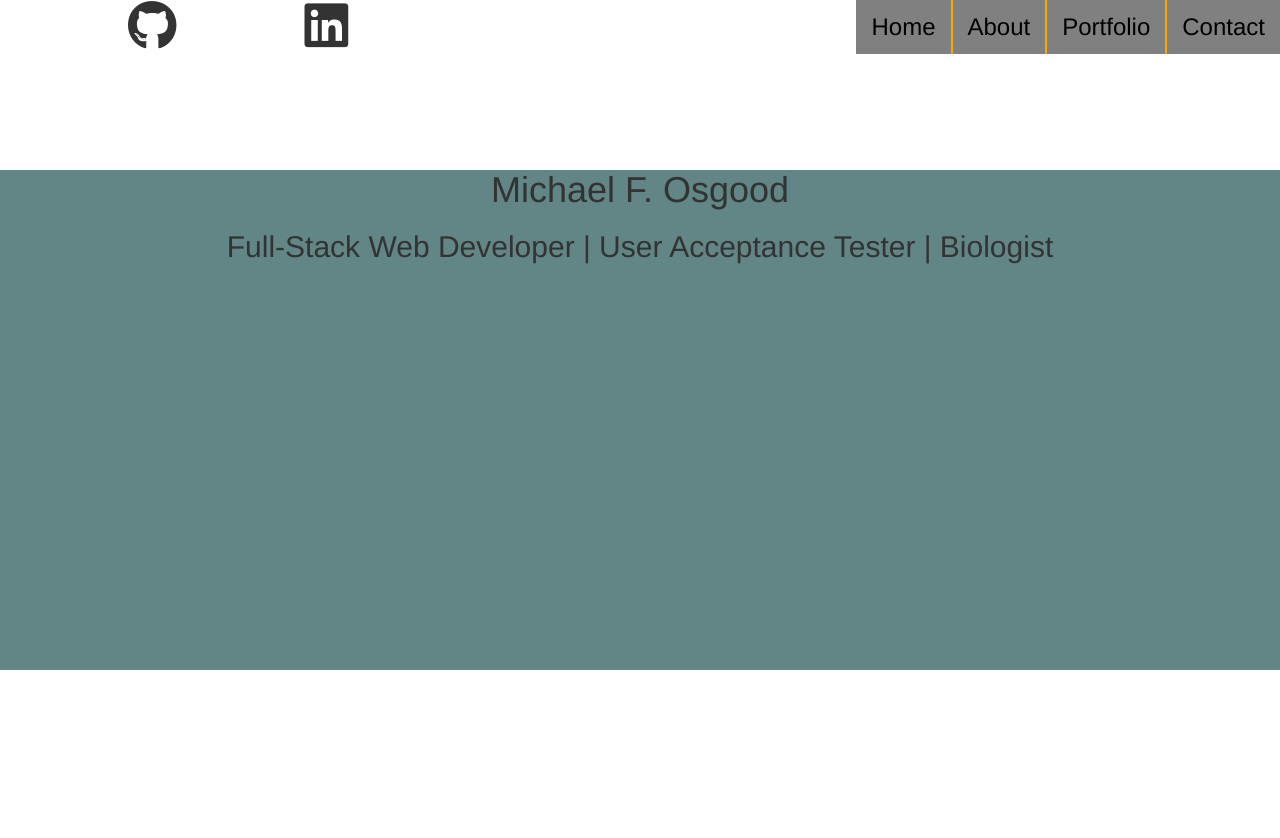
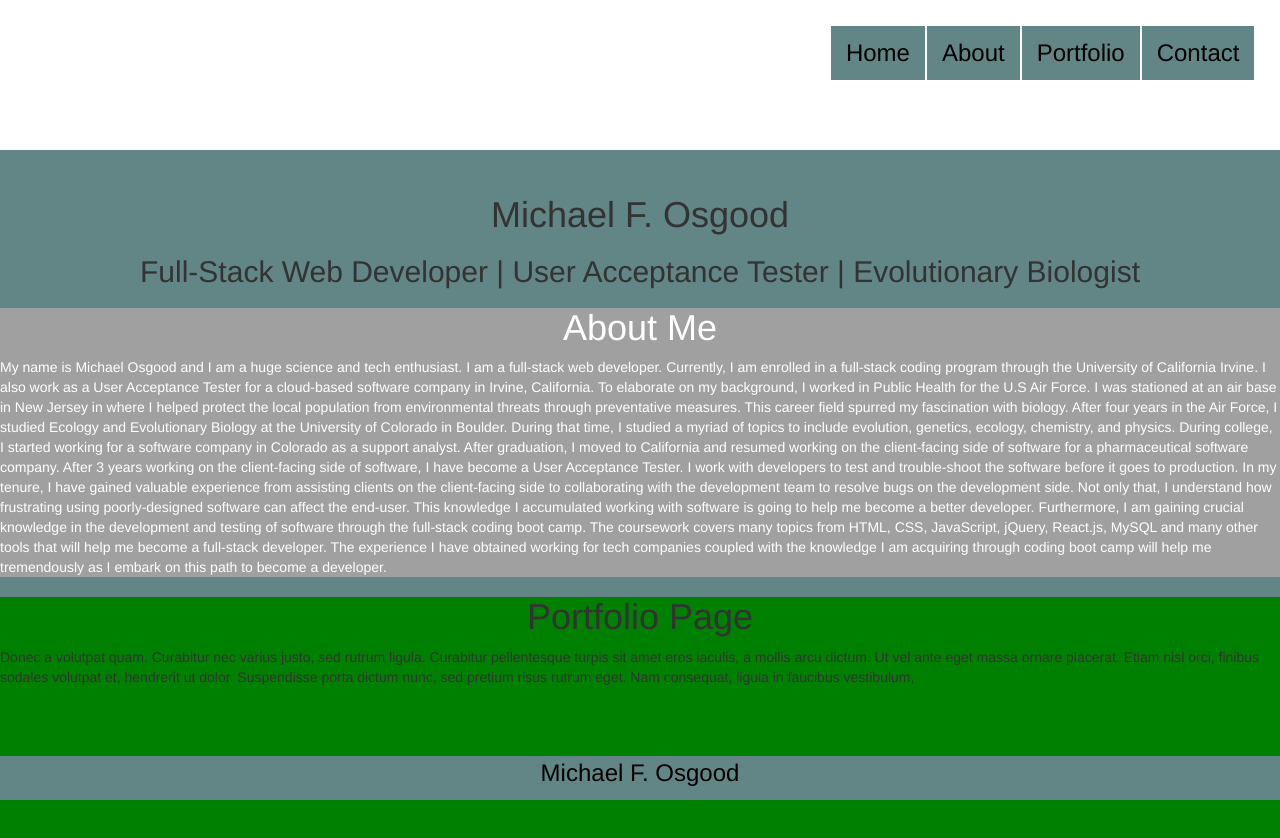
Before and after one commit to michaelosgood/react-portfolio, a React (Create React App) app: page / in a window 1280 px wide. Shown: the top 838 px of the page. Before the commit the page ends 800 px from the top, so only its background shows below. Built offline with nearby package versions, Linux system fonts and the light colour scheme.

Commit message:
added footer

```diff
--- /dev/null
+++ b/src/components/Footer/Footer.css
@@ -0,0 +1,9 @@
+.footer {
+     position: fixed;
+     bottom: 0;
+     background-color: #618685;
+     width: 100%;
+     text-align: center;
+     font-size: 24px;
+     color: black;
+}
--- /dev/null
+++ b/src/components/Footer/Footer.js
@@ -0,0 +1,10 @@
+import React from "react";
+import "./Footer.css";
+
+const Footer = () =>
+    <div className="footer">
+        <p>
+           Michael F. Osgood
+        </p>
+    </div>
+export default Footer;
--- /dev/null
+++ b/src/components/Footer/index.js
@@ -0,0 +1 @@
+export { default } from  "./Footer";
--- a/src/components/Navpills/Navpills.css
+++ b/src/components/Navpills/Navpills.css
@@ -7,16 +7,9 @@ a {
     height: 150px;
 }
 li {
-    background-color: grey;
+    background-color: #618685;
 }
 .nav-pills {
-    background-color: orange;
     float: right;
+    padding: 2%;
 }
-
-.fa-github {
-    float: left;
-}
-.fa-linkedin-square {
-    float: left;
-}
--- a/src/components/Navpills/Navpills.js
+++ b/src/components/Navpills/Navpills.js
@@ -17,10 +17,6 @@ const Navpills = props =>
         <a>Contact</a>
       </li>
     </ul>
-    <div className="contact">
-        <i className="fa fa-github" aria-hidden="true"></i>
-        <i className="fa fa-linkedin-square" aria-hidden="true"></i>
-    </div>
   </div>
 
 export default Navpills;
--- a/src/pages/About/About.css
+++ b/src/pages/About/About.css
@@ -0,0 +1,5 @@
+.AboutWrapper {
+    background-color: 	#a0a0a0;
+    color: white;
+    height: auto;
+}
--- a/src/pages/About/About.js
+++ b/src/pages/About/About.js
@@ -1,8 +1,10 @@
 import React from "react";
+import "./About.css";
+import Footer from "../../components/Footer";
 
 const About = () =>
-  <div>
-    <h1>About Page</h1>
+  <div className="AboutWrapper">
+    <h1>About Me</h1>
     <p>
       My name is Michael Osgood and I am a huge science and tech enthusiast.
       I am a full-stack web developer. Currently, I am enrolled in a full-stack coding
@@ -26,6 +28,6 @@ const About = () =>
       The experience I have obtained working for tech companies coupled with the knowledge I am acquiring through
       coding boot camp will help me tremendously as I embark on this path to become a developer.
     </p>
-  </div>;
-
+    <Footer />
+  </div>
 export default About;
--- a/src/pages/Home/Home.css
+++ b/src/pages/Home/Home.css
@@ -1,6 +1,7 @@
 .home-wrapper {
     background-color: #618685;
-    min-height: 500px;
+    height: auto;
+    padding-top: 25px;
 }
 h2, h1 {
     text-align: center;
--- a/src/pages/Home/Home.js
+++ b/src/pages/Home/Home.js
@@ -1,9 +1,15 @@
 import React from "react";
 import "./Home.css";
+import Footer from "../../components/Footer";
+import About from "../About";
+import Portfolio from "../Portfolio";
 
 const Home = () =>
   <div className="home-wrapper">
    <h1> Michael F. Osgood </h1>
-   <h2> Full-Stack Web Developer | User Acceptance Tester | Biologist </h2>
+   <h2> Full-Stack Web Developer | User Acceptance Tester | Evolutionary Biologist </h2>
+   <About />
+   <Portfolio />
+   <Footer />
   </div>;
 export default Home;
--- a/src/pages/Portfolio/Portfolio.css
+++ b/src/pages/Portfolio/Portfolio.css
@@ -0,0 +1,4 @@
+.PortfolioWrapper {
+    background-color: green;
+    height: 300px;
+}
--- a/src/pages/Portfolio/Portfolio.js
+++ b/src/pages/Portfolio/Portfolio.js
@@ -1,7 +1,9 @@
 import React from "react";
+import "./Portfolio.css";
+import Footer from "../../components/Footer";
 
 const Portfolio = () =>
-  <div>
+  <div className="PortfolioWrapper">
     <h1>Portfolio Page</h1>
     <p>
       Donec a volutpat quam. Curabitur nec varius justo, sed rutrum ligula.
@@ -9,15 +11,8 @@ const Portfolio = () =>
       Ut vel ante eget massa ornare placerat. Etiam nisl orci, finibus sodales
       volutpat et, hendrerit ut dolor. Suspendisse porta dictum nunc, sed
       pretium risus rutrum eget. Nam consequat, ligula in faucibus vestibulum,
-      nisi justo laoreet risus, luctus luctus mi lacus sit amet libero. Class
-      aptent taciti sociosqu ad litora torquent per conubia nostra, per inceptos
-      himenaeos. Mauris pretium condimentum tellus eget lobortis. Interdum et
-      malesuada fames ac ante ipsum primis in faucibus. Donec placerat accumsan
-      mi, ut congue neque placerat eu. Donec nec ipsum in velit pellentesque
-      vehicula sit amet at augue. Maecenas aliquam bibendum congue. Pellentesque
-      semper, lectus non ullamcorper iaculis, est ligula suscipit velit, sed
-      bibendum turpis dui in sapien.
     </p>
+    <Footer />
   </div>;
 
 export default Portfolio;
```
Lines whose indentation alone changed are shown as unchanged.
